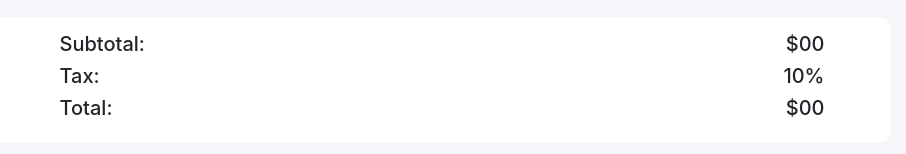
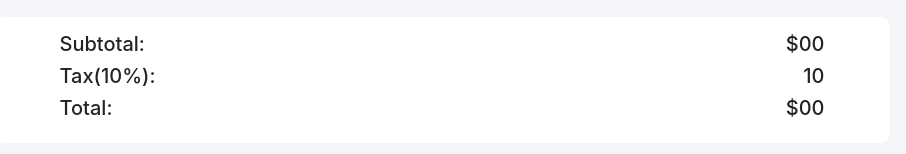
Before and after one commit to kapja/shopping-cart, a plain HTML site: page index.html in a window 1280 px wide. Shown: the part 512-666 px from the top of the page, without its empty margins (198-1104 px from the left). Drawn offline with nearby package versions, Linux system fonts and the light colour scheme.

Commit message:
tax updated

```diff
--- a/index.html
+++ b/index.html
@@ -61,13 +61,13 @@
 
                      <div class="col-md-8">
                         <h5>Subtotal:</h5>
-                        <h5>Tax:</h5>
+                        <h5>Tax(10%):</h5>
                         <h5>Total:</h5>
                      </div>
 
                      <div class="col-md-4 status">
                         <h5>$<span id="subTotal">00</span></h5>
-                        <h5><span id="taxAmount">10%</span></h5>
+                        <h5><span id="taxAmount">10</span></h5>
                         <h5>$<span id="netTotal">00</span></h5>
                      </div>
                   </div>
```
